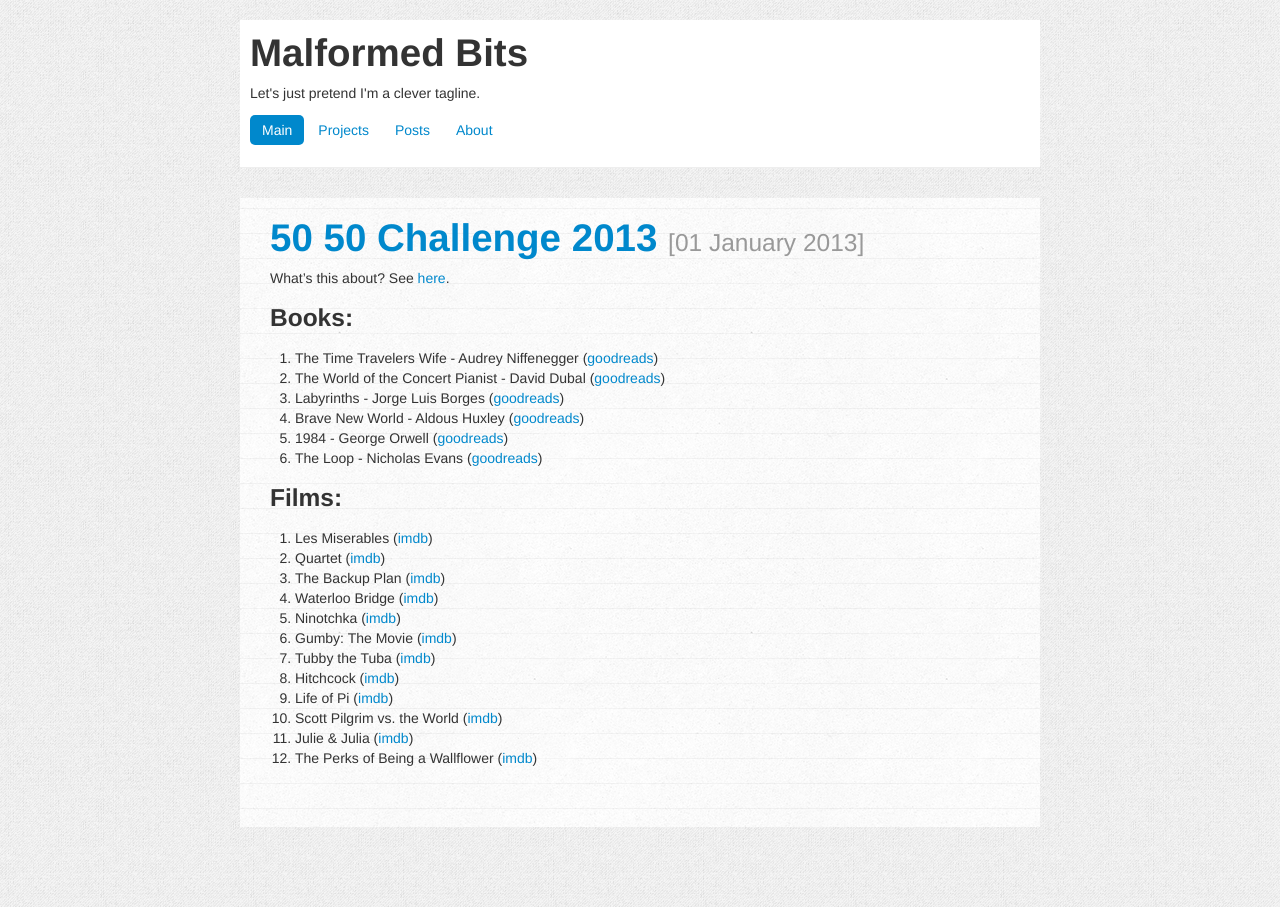
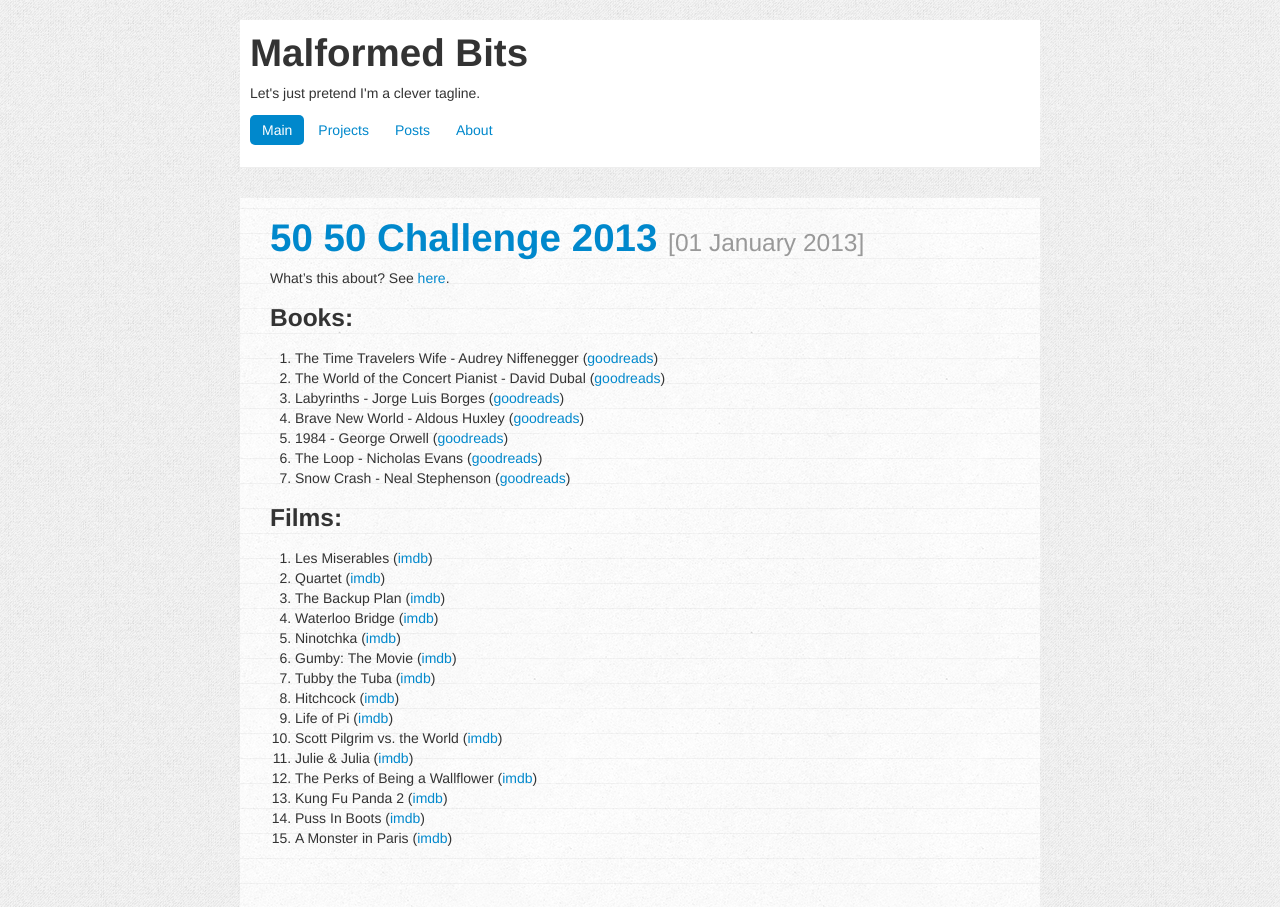
Before and after one commit to charlottepierce/charlottepierce.github.com, a Jekyll site: the page built from _posts/2013-01-01-50-50-Challenge-2013.markdown, in a window 1280 px wide. Built offline with Jekyll 4.4.1, drawn with Linux system fonts in a browser that asks for light colours.

Commit message:
Updated 50/50 challenge list.

```diff
--- a/_posts/2013-01-01-50-50-Challenge-2013.markdown
+++ b/_posts/2013-01-01-50-50-Challenge-2013.markdown
@@ -13,6 +13,7 @@ What's this about? See [here](http://www.fiftyfifty.me/introduction/).
 4. Brave New World - Aldous Huxley ([goodreads](http://www.goodreads.com/book/show/5129.Brave_New_World))
 5. 1984 - George Orwell ([goodreads](http://www.goodreads.com/book/show/185900.Nineteen_Eighty_Four))
 6. The Loop - Nicholas Evans ([goodreads](http://www.goodreads.com/book/show/25422))
+7. Snow Crash - Neal Stephenson ([goodreads](http://www.goodreads.com/book/show/830.Snow_Crash))
 
 ### Films: ###
 
@@ -28,3 +29,6 @@ What's this about? See [here](http://www.fiftyfifty.me/introduction/).
 10. Scott Pilgrim vs. the World ([imdb](http://www.imdb.com/title/tt0446029/))
 11. Julie & Julia ([imdb](http://www.imdb.com/title/tt1135503/))
 12. The Perks of Being a Wallflower ([imdb](http://www.imdb.com/title/tt1659337/))
+13. Kung Fu Panda 2 ([imdb](http://www.imdb.com/title/tt1302011/))
+14. Puss In Boots ([imdb](http://www.imdb.com/title/tt0448694/))
+15. A Monster in Paris ([imdb](http://www.imdb.com/title/tt0961097/))
```
